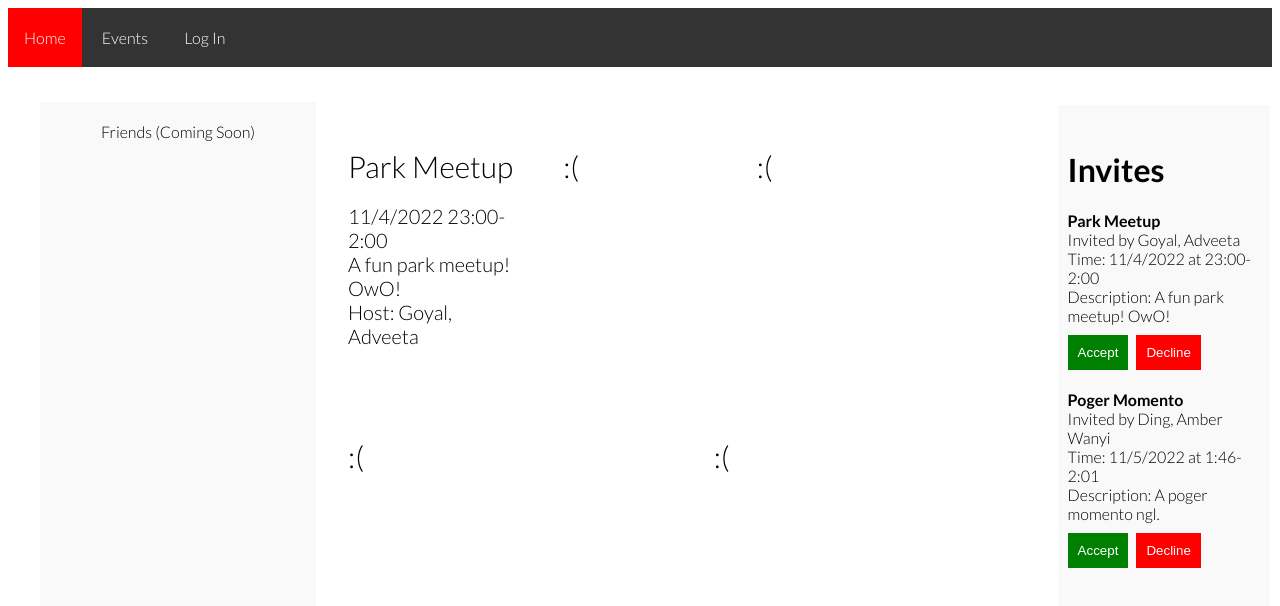
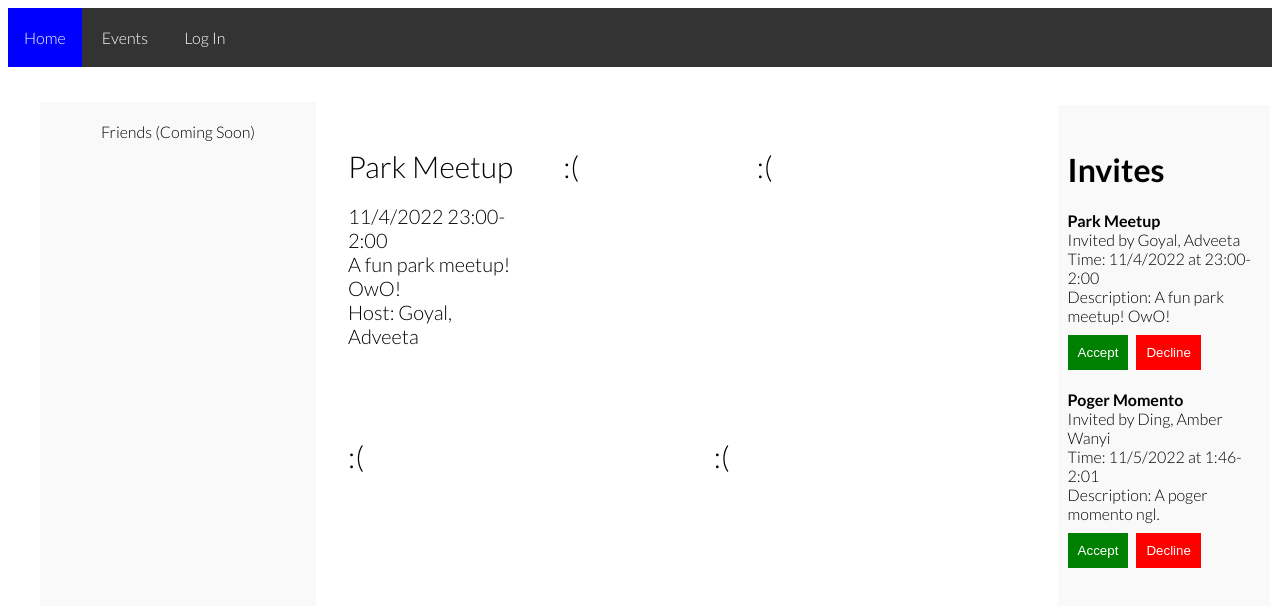
Before and after one commit to InfinityChicken/OptimeSource, a website: page main/index.html in a window 1280 px wide. In both pictures the pointer is over the link "Home". Drawn offline with Linux system fonts and the light colour scheme.

Commit message:
minor css changes

```diff
--- a/main/style.css
+++ b/main/style.css
@@ -1,10 +1,10 @@
 @import url('https://fonts.googleapis.com/css2?family=Inter:wght@200;400&family=Lato:wght@300;700&display=swap');
     body {
-        font-family: 'Inter', sans-serif;
-        font-family: 'Lato', sans-serif;
+      font-family: 'Inter', sans-serif;
+      font-family: 'Lato', sans-serif;
+
     }
     .event {
-        background-color: ##004643;
         height: 40%;
         font-size: 30px;
         margin: 10px 10px;
@@ -39,7 +39,7 @@
         margin: 0;
     }
     .navbar a:hover, .dropdown:hover .dropbtn {
-        background-color: red;
+        background-color: blue;
     }
     .dropdown-content {
         display: none;
```
